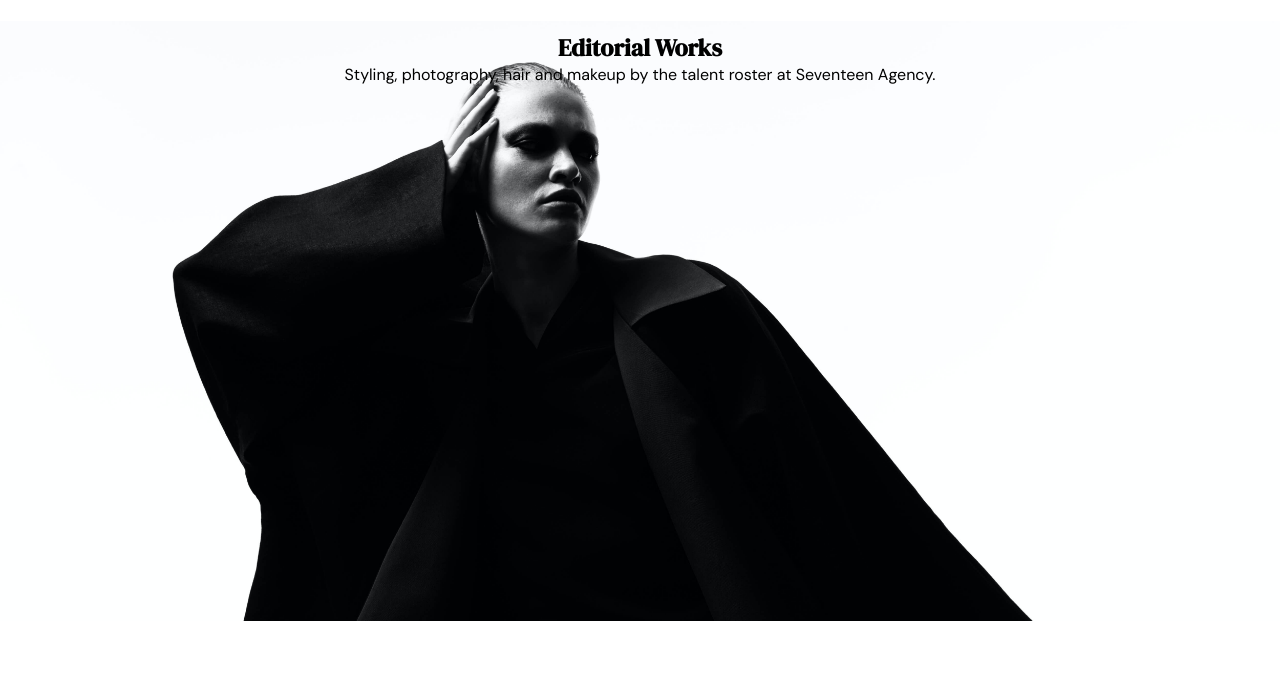
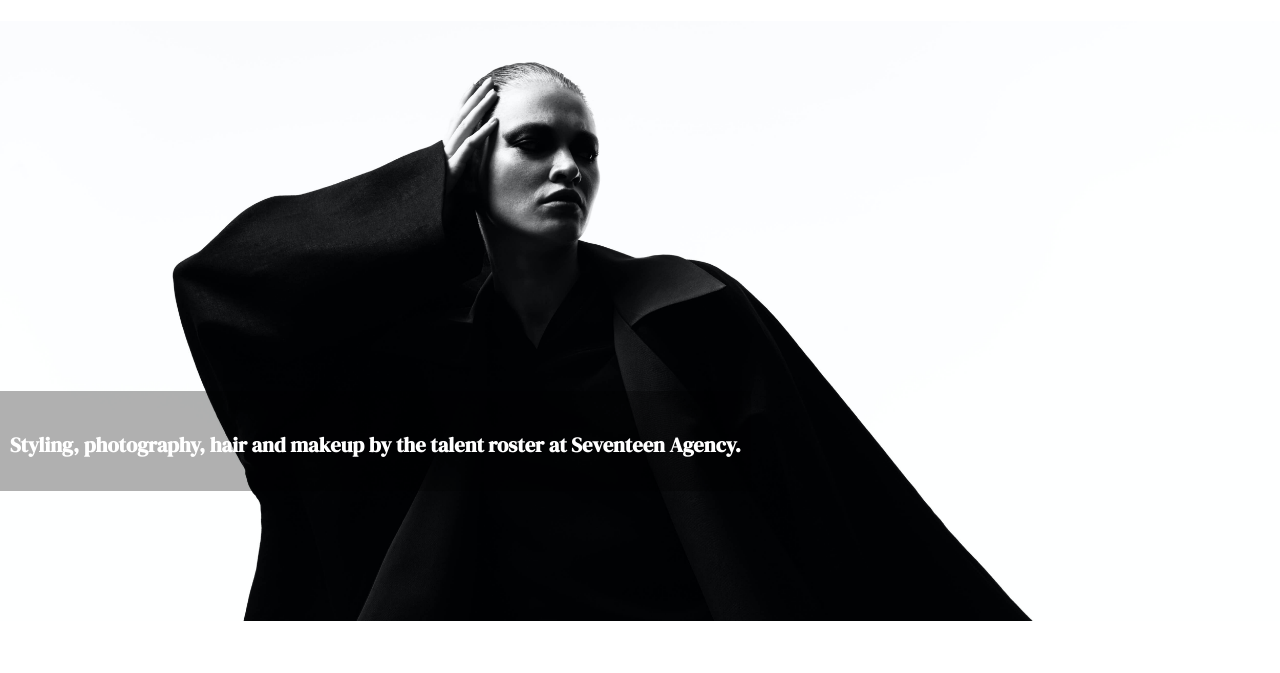
Before and after one commit to kb5991/17agency, a plain HTML site: page index.html in a window 1280 px wide. Shown: the part 79-752 px from the top of the page. Drawn offline with Linux system fonts and the light colour scheme.

Commit message:
Added cover text with site name, description, linked to about page when clicked

```diff
--- a/assets/css/style.css
+++ b/assets/css/style.css
@@ -18,6 +18,10 @@ body {
     font-family: 'DM Sans', sans-serif;
 }
 
+h1, h2, h3 {
+    font-family: 'DM Serif Display', serif;
+}
+
 /* Header */
 header {
     background-color: #ffffff;
@@ -33,10 +37,6 @@ header {
 header a {
     text-decoration: none;
     color: inherit;
-}
-
-h1 {
-    font-family: 'DM Serif Display', serif;
 }
 
 #menu {
@@ -86,22 +86,25 @@ main {
     margin-top: 100px;
 }
 
-main h2 {
-    font-family: 'DM Serif Display', serif;
-    display: flex;
-    justify-content: center;
-    padding-top: 10px;
-}
-
-main p {
-    display: flex;
-    justify-content: center;
-}
-
 #hero {
     height: 75vh;
     width: 100%;
     background: url(../images/hero1.jpg) no-repeat top/cover;
+    position: relative;
+}
+
+#cover-text {
+    /*Final RGB value used to set opacity*/
+    background-color: rgba(0, 0, 0, 0.31);
+    font-size: 110%;
+    color: #ffffff;
+    position: absolute;
+    bottom: 130px;
+    min-width: 25%;
+    min-height: 100px;
+    padding-top: 40px;
+    padding-left: 10px;
+    padding-right: 10px;
 }
 
 /* Footer */
--- a/index.html
+++ b/index.html
@@ -40,10 +40,13 @@
 
     <!--Main Content-->
     <main>
-        <section id="hero">
-            <h2>Editorial Works</h2>
-            <p>Styling, photography, hair and makeup by the talent roster at Seventeen Agency.</p>
-        </section>
+        <a href="about.html">
+            <section id="hero">
+                <div id="cover-text">
+                    <h3>Styling, photography, hair and makeup by the talent roster at Seventeen Agency.<h3>
+                </div>
+            </section>
+        </a>
     </main>
 
     <!-- Footer -->
```
